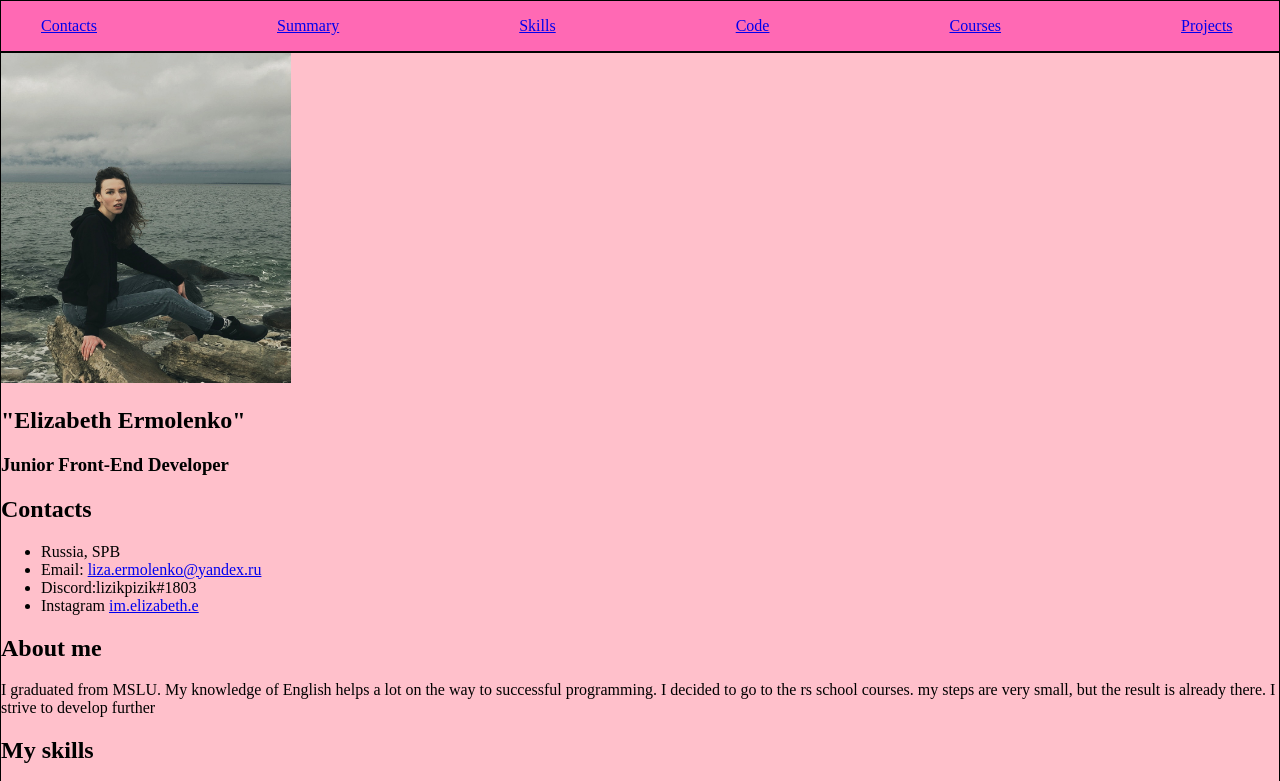
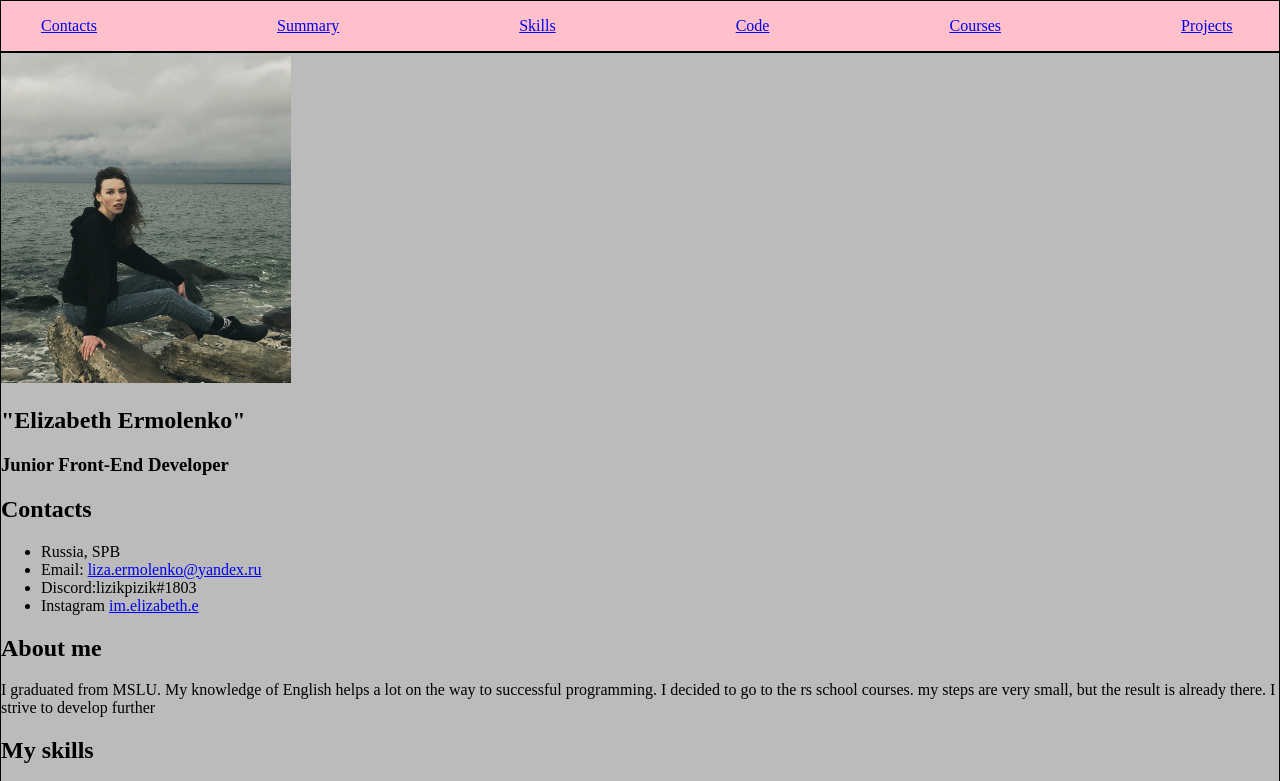
Before and after one commit to lizikpizik/rsschool-cv, a plain HTML site: page index.html in a window 1280 px wide. Shown: the top 781 px of the page. Drawn offline with Linux system fonts and the light colour scheme.

Commit message:
edited branch rsschool-cv-html

```diff
--- a/css/style.css
+++ b/css/style.css
@@ -20,7 +20,7 @@ body  {
 
 .header {
     border: 1px solid black;
-    background: HotPink;
+    background: Pink;
     display: flex;
 }
 
@@ -31,12 +31,12 @@ body  {
 .main
 {
     border: 1px solid black;
-    background: pink;
+    background: #bbbbbb;
 }
 .footer
 {
     border: 1px solid black;
-    background: HotPink;
+    background:Pink;
 }
 .container {
     max-width: 1440px;
```
